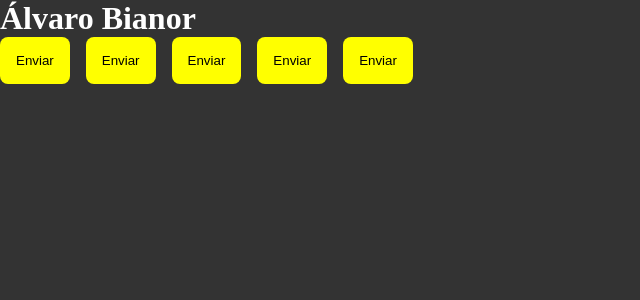
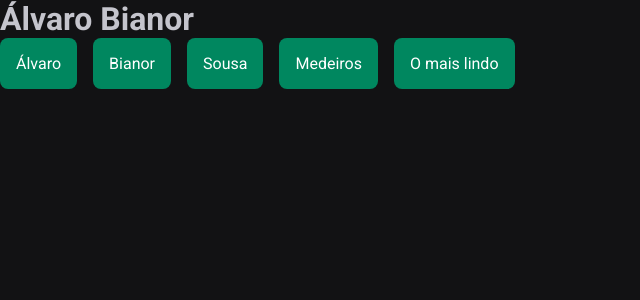
Before and after one commit to alvarobianor/Pomodoro-App, a React (Vite) app: page / in a window 1280 px wide. Shown: the top 300 px of the page, without its empty margins (0-640 px from the left). Built offline with nearby package versions, Linux system fonts and the light colour scheme.

Commit message:
Updating global styles

```diff
--- a/index.html
+++ b/index.html
@@ -2,9 +2,15 @@
 <html lang="en">
   <head>
     <meta charset="UTF-8" />
+    <link rel="preconnect" href="https://fonts.googleapis.com" />
+    <link rel="preconnect" href="https://fonts.gstatic.com" crossorigin />
     <link rel="icon" type="image/svg+xml" href="/vite.svg" />
     <meta name="viewport" content="width=device-width, initial-scale=1.0" />
-    <title>Vite + React + TS</title>
+    <link
+      href="https://fonts.googleapis.com/css2?family=Roboto+Mono:wght@700&family=Roboto:wght@400;700&display=swap"
+      rel="stylesheet"
+    />
+    <title>Pomodoro App</title>
   </head>
   <body>
     <div id="root"></div>
--- a/src/App.tsx
+++ b/src/App.tsx
@@ -9,11 +9,13 @@
   return (
     <ThemeProvider theme={defaultTheme}>
       <h1>Álvaro Bianor</h1>
-      <Button />
-      <Button variant="secondary" />
-      <Button variant="success" />
-      <Button variant="warning" />
-      <Button variant="danger" />
+      <Button>
+        Álvaro
+      </Button>
+      <Button variant="secondary">Bianor</Button>
+      <Button variant="success">Sousa</Button>
+      <Button variant="warning">Medeiros</Button>
+      <Button variant="danger">O mais lindo</Button>
 
       <GlobalStyle />
     </ThemeProvider>
--- a/src/components/Button/index.tsx
+++ b/src/components/Button/index.tsx
@@ -1,11 +1,13 @@
+import { ReactNode } from "react";
 import { StyledButton, Variant } from "./styles";
 
 type Props = {
   variant?: Variant
+  children: ReactNode;
 }
 
-export function Button({ variant = "primary" }: Props, children: string) {
+export function Button({ variant = "primary", children }: Props) {
   return <StyledButton variant={variant}>
-    Enviar
+    {children}
   </StyledButton>;
 }
--- a/src/components/Button/styles.ts
+++ b/src/components/Button/styles.ts
@@ -15,6 +15,7 @@
   border-radius: 8px;
   margin-right: 16px;
   border: 0;
-  background-color: ${props => props.theme.primary};
+  background-color: ${props => props.theme['green-500']};
   /* background-color: ${props => buttonVariants[props.variant]}; */
+  color: ${props => props.theme.white};
 `;
--- a/src/contexts/themes/default.ts
+++ b/src/contexts/themes/default.ts
@@ -1,4 +1,21 @@
 export const defaultTheme = {
-  primary: '#ff0',
-  secondary: 'orange'
+  white: '#FFF',
+
+  'gray-100': '#E1E1E6',
+  'gray-300': '#C4C4CC',
+  'gray-400': '#8D8D99',
+  'gray-500': '#7C7C8A',
+  'gray-600': '#323238',
+  'gray-700': '#29292E',
+  'gray-800': '#202024',
+  'gray-900': '#121214',
+
+  'green-300': '#00B37E',
+  'green-500': '#00875F',
+  'green-700': '#015F43',
+
+  'red-500': '#AB222E',
+  'red-700': '#7A1921',
+
+  'yellow-500': '#FBA94C',
 }
--- a/src/styles/global.ts
+++ b/src/styles/global.ts
@@ -6,8 +6,22 @@
     padding: 0;
     box-sizing: border-box;
   }
+
+  :focus {
+    outline: 0;
+    box-shadow: 0 0 0 2px ${props => props.theme['gray-500']};
+  }
+
   body {
-    background: #333;
-    color: #FFF;
+    background: ${props => props.theme['gray-900']};
+    color: ${props => props.theme['gray-300']};
   }
+
+  body, input, textarea, button {
+    font-family: 'Roboto', sans-serif;
+    font-weight: 400;
+    font-size: 1rem;
+  }
+
+
 `;
```
